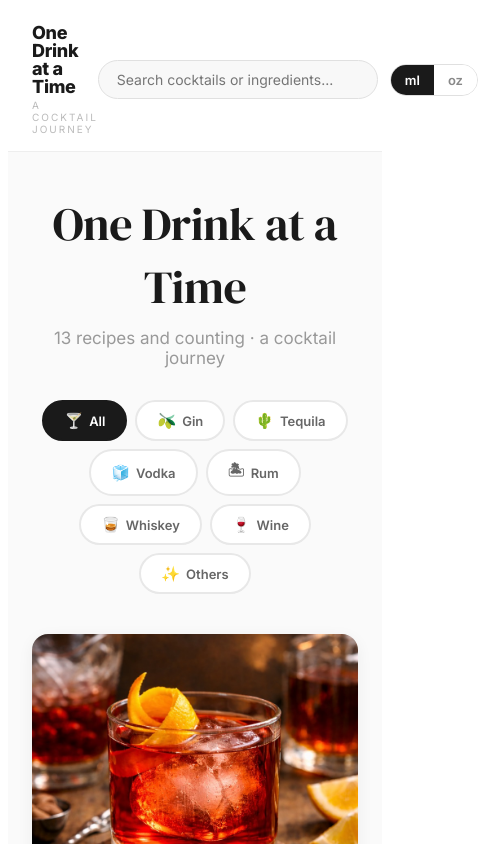
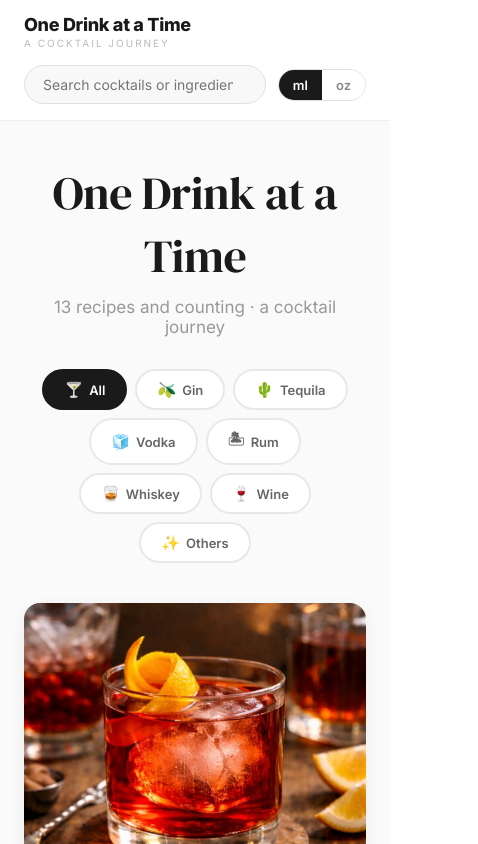
Before and after one commit to arkadi92/one-drink-at-a-time, a React (Vite) app: page / in a window 390 px wide. Both pictures are taken after a click on the button "Yes, I am 18+". Shown: the top 844 px of the page, 478 px wide, since content can reach past the window. Built offline with nearby package versions, Linux system fonts and the light colour scheme.

Commit message:
Improve mobile layout, accessibility, and site loading (#3)

```diff
--- a/index.html
+++ b/index.html
@@ -3,7 +3,15 @@
   <head>
     <meta charset="UTF-8" />
     <meta name="viewport" content="width=device-width, initial-scale=1.0" />
-    <link rel="icon" type="image/png" href="/favicon.png" />
+    <link rel="icon" type="image/png" href="/images/fav.png" />
+    <meta name="description" content="Explore cocktail recipes by spirit or ingredient, with step-by-step methods and measurements in milliliters or ounces. One Drink at a Time." />
+    <meta name="theme-color" content="#1a1a1a" />
+    <meta property="og:title" content="One Drink at a Time" />
+    <meta property="og:description" content="Discover your next cocktail. Browse recipes by spirit or ingredient, with easy-to-follow methods." />
+    <meta property="og:type" content="website" />
+    <link rel="preconnect" href="https://fonts.googleapis.com" />
+    <link rel="preconnect" href="https://fonts.gstatic.com" crossorigin />
+    <link href="https://fonts.googleapis.com/css2?family=Inter:wght@400;500;600;700;800&family=DM+Serif+Display&display=swap" rel="stylesheet" />
     <title>One Drink at a Time</title>
     <script src="https://cdn.userway.org/widget.js" data-account="Pqu3cCxFDi" async></script>
   </head>
--- a/src/App.jsx
+++ b/src/App.jsx
@@ -9,7 +9,7 @@ const knownSpirits = ["Gin", "Tequila", "Vodka", "Rum", "Whiskey", "Wine"];
 const spirits = ["All", ...knownSpirits, "Others"];
 
 export default function App() {
-  const [verified, setVerified] = useState(() => localStorage.getItem("ageVerified") === "true");
+  const [verified, setVerified] = useState(() => { try { return localStorage.getItem("ageVerified") === "true"; } catch { return false; } });
   const [selected, setSelected] = useState(null);
   const [search, setSearch] = useState("");
   const [spirit, setSpirit] = useState("All");
@@ -21,27 +21,23 @@ export default function App() {
     return () => window.removeEventListener("keydown", handleKeyDown);
   }, []);
 
+  const query = search.trim().toLowerCase();
   const filtered = cocktails.filter((c) => {
     const matchSearch =
-      c.name.toLowerCase().includes(search.toLowerCase()) ||
-      c.ingredients.some((i) => i.toLowerCase().includes(search.toLowerCase()));
+      c.name.toLowerCase().includes(query) ||
+      c.ingredients.some((i) => i.toLowerCase().includes(query));
     const isOther = !knownSpirits.includes(c.spirit);
     const matchSpirit = spirit === "All" || (spirit === "Others" ? isOther : c.spirit === spirit);
     return matchSearch && matchSpirit;
   });
 
   if (!verified) {
-    return <AgeGate onVerify={() => { localStorage.setItem("ageVerified", "true"); setVerified(true); }} />;
+    return <AgeGate onVerify={() => { try { localStorage.setItem("ageVerified", "true"); } catch { /* Storage may be disabled. */ } setVerified(true); }} />;
   }
 
   return (
     <div style={{ fontFamily: "'Inter', 'Helvetica Neue', sans-serif", background: "#FAFAFA", minHeight: "100vh" }}>
-      <style>{
-        "@import url('https://fonts.googleapis.com/css2?family=Inter:wght@400;500;600;700;800&family=DM+Serif+Display&display=swap');" +
-        "@keyframes fadeIn { from { opacity: 0; transform: translateY(10px); } to { opacity: 1; transform: translateY(0); } }" +
-        "* { box-sizing: border-box; }" +
-        "@media (max-width: 768px) { .grid { grid-template-columns: 1fr !important; } .detail-grid { grid-template-columns: 1fr !important; } }"
-      }</style>
+
 
       <header
         style={{
@@ -54,9 +50,9 @@ export default function App() {
           zIndex: 100,
         }}
       >
-        <div style={{ maxWidth: 1100, margin: "0 auto", display: "flex", justifyContent: "space-between", alignItems: "center" }}>
-          <div
-            style={{ cursor: "pointer", display: "flex", alignItems: "center", gap: 12 }}
+        <div className="header-inner" style={{ maxWidth: 1100, margin: "0 auto", display: "flex", justifyContent: "space-between", alignItems: "center" }}>
+          <button type="button" aria-label="Show all cocktails"
+            style={{ border: 0, padding: 0, background: "none", fontFamily: "inherit", textAlign: "left", cursor: "pointer", display: "flex", alignItems: "center", gap: 12 }}
             onClick={() => { setSelected(null); setSearch(""); setSpirit("All"); }}
           >
             <div>
@@ -67,11 +63,13 @@ export default function App() {
                 A cocktail journey
               </div>
             </div>
-          </div>
-          <div style={{ display: "flex", alignItems: "center", gap: 12 }}>
+          </button>
+          <div className="header-controls" style={{ display: "flex", alignItems: "center", gap: 12 }}>
             {!selected && (
               <input
-                type="text"
+                type="search"
+                aria-label="Search cocktails or ingredients"
+                className="cocktail-search"
                 placeholder="Search cocktails or ingredients..."
                 value={search}
                 onChange={(e) => setSearch(e.target.value)}
@@ -94,6 +92,7 @@ export default function App() {
               {["ml", "oz"].map((u) => (
                 <button
                   key={u}
+                  aria-pressed={unit === u}
                   onClick={() => setUnit(u)}
                   style={{
                     padding: "7px 14px",
@@ -144,8 +143,8 @@ export default function App() {
               className="grid"
               style={{ display: "grid", gridTemplateColumns: "repeat(3, 1fr)", gap: 28 }}
             >
-              {filtered.map((c) => (
-                <CocktailCard key={c.id} cocktail={c} onClick={setSelected} />
+              {filtered.map((c, index) => (
+                <CocktailCard key={c.id} cocktail={c} priority={index === 0} onClick={setSelected} />
               ))}
             </div>
 
--- a/src/components/AgeGate.jsx
+++ b/src/components/AgeGate.jsx
@@ -4,14 +4,14 @@ export default function AgeGate({ onVerify }) {
       fontFamily: "'Inter', 'Helvetica Neue', sans-serif",
       background: "#1a1a1a",
       minHeight: "100vh",
+      padding: 16,
       display: "flex",
       alignItems: "center",
       justifyContent: "center",
     }}>
-      <style>{"@import url('https://fonts.googleapis.com/css2?family=Inter:wght@400;500;600;700;800&family=DM+Serif+Display&display=swap');"}</style>
       <div style={{
         textAlign: "center",
-        padding: "48px 40px",
+        padding: "40px 24px",
         maxWidth: 420,
         background: "#fff",
         borderRadius: 20,
@@ -51,7 +51,7 @@ export default function AgeGate({ onVerify }) {
         }}>
           You must be 18 or older to enter this site
         </p>
-        <div style={{ display: "flex", gap: 12, justifyContent: "center" }}>
+        <div style={{ display: "flex", gap: 12, flexWrap: "wrap", justifyContent: "center" }}>
           <button
             onClick={onVerify}
             style={{
--- a/src/components/CocktailCard.jsx
+++ b/src/components/CocktailCard.jsx
@@ -1,29 +1,27 @@
-import { useState } from "react";
 import CocktailImage from "./CocktailImage";
 
-export default function CocktailCard({ cocktail, onClick }) {
-  const [hovered, setHovered] = useState(false);
+export default function CocktailCard({ cocktail, onClick, priority }) {
   return (
-    <div
+    <button
+      type="button"
+      className="cocktail-card"
+      aria-label={`View ${cocktail.name} recipe`}
       onClick={() => onClick(cocktail)}
-      onMouseEnter={() => setHovered(true)}
-      onMouseLeave={() => setHovered(false)}
       style={{
+        border: 0, padding: 0, textAlign: "left", fontFamily: "inherit", width: "100%",
         cursor: "pointer",
         borderRadius: 16,
         overflow: "hidden",
         background: "#fff",
-        boxShadow: hovered ? "0 20px 40px rgba(0,0,0,0.12)" : "0 4px 16px rgba(0,0,0,0.06)",
-        transform: hovered ? "translateY(-6px) scale(1.01)" : "translateY(0) scale(1)",
         transition: "all 0.3s ease",
       }}
     >
-      <CocktailImage cocktail={cocktail} />
+      <CocktailImage cocktail={cocktail} priority={priority} />
       <div style={{ padding: "18px 20px 22px" }}>
         <div style={{ display: "flex", alignItems: "center", justifyContent: "space-between" }}>
-          <h3 style={{ margin: 0, fontSize: 20, fontWeight: 700, color: "#1a1a1a" }}>
+          <h2 style={{ margin: 0, fontSize: 20, fontWeight: 700, color: "#1a1a1a" }}>
             {cocktail.name}
-          </h3>
+          </h2>
           <span
             style={{
               fontSize: 11,
@@ -60,6 +58,6 @@ export default function CocktailCard({ cocktail, onClick }) {
           ))}
         </div>
       </div>
-    </div>
+    </button>
   );
 }
--- a/src/components/CocktailImage.jsx
+++ b/src/components/CocktailImage.jsx
@@ -1,11 +1,13 @@
-export default function CocktailImage({ cocktail, height = 280 }) {
+export default function CocktailImage({ cocktail, height = 280, priority = false }) {
   if (cocktail.image) {
     return (
       <div style={{ width: "100%", height: height, overflow: "hidden" }}>
         <img
           src={cocktail.image}
           alt={cocktail.name}
-          loading="lazy"
+          loading={priority ? "eager" : "lazy"}
+          fetchPriority={priority ? "high" : "auto"}
+          decoding="async"
           style={{ width: "100%", height: "100%", objectFit: "cover", display: "block" }}
         />
       </div>
@@ -13,7 +15,7 @@ export default function CocktailImage({ cocktail, height = 280 }) {
   }
   const id = "grad-" + cocktail.id;
   return (
-    <svg width="100%" height={height} viewBox="0 0 400 350" preserveAspectRatio="xMidYMid slice">
+    <svg role="img" aria-label={cocktail.name} width="100%" height={height} viewBox="0 0 400 350" preserveAspectRatio="xMidYMid slice">
       <defs>
         <linearGradient id={id} x1="0%" y1="0%" x2="100%" y2="100%">
           <stop offset="0%" stopColor={cocktail.gradient[0]} />
--- a/src/components/FilterBar.jsx
+++ b/src/components/FilterBar.jsx
@@ -8,6 +8,7 @@ export default function FilterBar({ spirits, active, onChange }) {
         return (
           <button
             key={s}
+            aria-pressed={isActive}
             onClick={() => onChange(s)}
             style={{
               padding: "9px 20px",
--- a/src/main.jsx
+++ b/src/main.jsx
@@ -1,5 +1,6 @@
 import React from 'react'
 import ReactDOM from 'react-dom/client'
+import './styles.css'
 import App from './App.jsx'
 
 ReactDOM.createRoot(document.getElementById('root')).render(
--- /dev/null
+++ b/src/styles.css
@@ -0,0 +1,16 @@
+* { box-sizing: border-box; }
+body { margin: 0; }
+button, input { font: inherit; }
+button:focus-visible, input:focus-visible { outline: 3px solid #2765b0 !important; outline-offset: 4px; }
+.cocktail-card { display: flex; flex-direction: column; box-shadow: 0 4px 16px rgba(0,0,0,.06); }
+@media (hover: hover) { .cocktail-card:hover { box-shadow: 0 20px 40px rgba(0,0,0,.12); transform: translateY(-6px); } }
+@keyframes fadeIn { from { opacity: 0; transform: translateY(10px); } to { opacity: 1; transform: translateY(0); } }
+@media (max-width: 900px) { .grid { grid-template-columns: repeat(2, minmax(0, 1fr)) !important; } }
+@media (max-width: 768px) {
+  .header-inner { flex-wrap: wrap; gap: 16px; }
+  .header-controls { width: 100%; }
+  .cocktail-search { min-width: 0; width: 100% !important; flex: 1; }
+  .detail-grid { grid-template-columns: minmax(0, 1fr) !important; }
+}
+@media (max-width: 540px) { .grid { grid-template-columns: minmax(0, 1fr) !important; } }
+@media (prefers-reduced-motion: reduce) { *, *::before, *::after { animation: none !important; transition: none !important; scroll-behavior: auto !important; } }
```
Also changed, not shown: src/components/CocktailDetail.jsx (+7 -7 lines), 2 other files (tests, documents, lock files or other folders).
